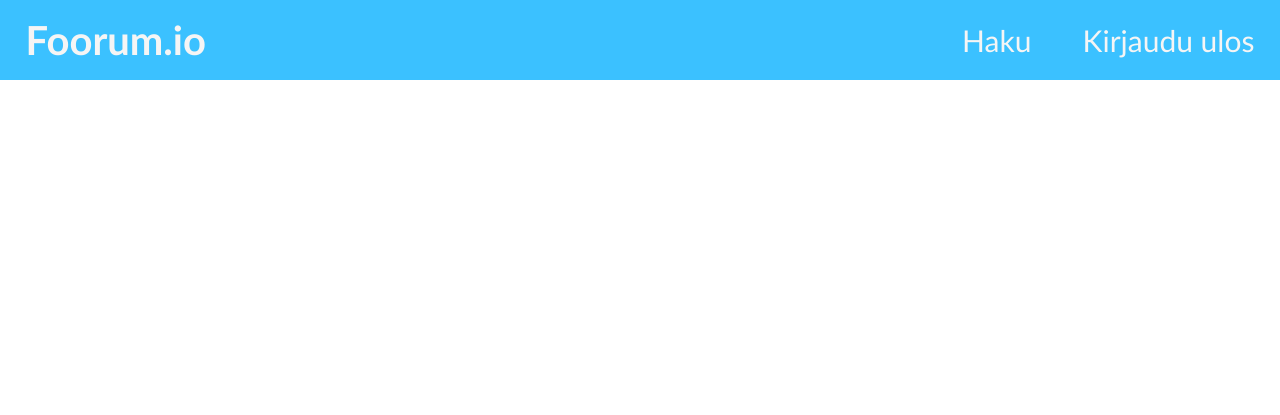
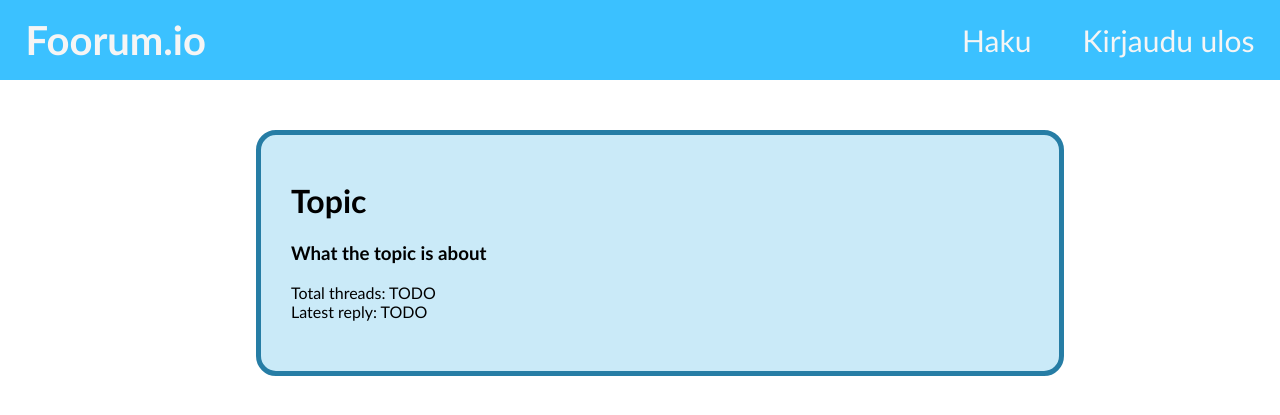
Before and after one commit to sonicsasha/Foorum.io, a Flask app: page / in a window 1280 px wide. Shown: the top 415 px of the page. Run offline with Flask 2, Linux system fonts and the light colour scheme; the visitor is signed in with stand-in values (Sample User, id 1).

Commit message:
ADD base for topics page
Did a concept for the topics page. CSS is still somewhat broken, going to figure it out at a later date

```diff
--- a/app.py
+++ b/app.py
@@ -33,7 +33,7 @@ def mainpage():
 
     print(username)
 
-    return render_template("site_layout.html")
+    return render_template("topics.html")
 
 
 @app.route("/login", methods=["GET"])
--- a/static/styles/site.css
+++ b/static/styles/site.css
@@ -32,6 +32,30 @@
     color: hsl(0, 0%, 83%)
 }
 
+.topic {
+    font-size: 1.5e;
+    margin-left: 20vw;
+    margin-right: 20vw;
+    margin-top: 50px;
+    width: 60vw;
+    height: auto;
+    background-color: #caeaf8;
+    border-radius: 20px;
+    padding-top: 25px;
+    padding-bottom: 50px;
+    padding-left: 30px;
+    border-color: #267da5;
+    border-width: 5px;
+    border-style: solid;
+
+}
+
+.topic :hover {
+    background-color: #8aa0aa;
+}
+
+
+
 button {
     vertical-align: top;
     height: 50px;
@@ -43,4 +67,5 @@ button {
 
 body {
     margin: 0;
+    font-family:'Trebuchet MS', 'Lucida Sans Unicode', 'Lucida Grande', 'Lucida Sans', Arial, sans-serif;
 }
--- /dev/null
+++ b/templates/topics.html
@@ -0,0 +1,21 @@
+<!DOCTYPE html>
+<link rel="stylesheet" href="{{ url_for('static',filename='styles/site.css') }}">
+<meta name="viewport" content="width=device-width, initial-scale=1">
+
+<title>Foorum.io</title>
+
+{% extends "site_layout.html" %}
+
+{% block content %}
+
+<div class="topic" style="cursor: pointer;" onclick="window.location='/topic';">
+    <h1><a>Topic</a></h1></li>
+    <h3><a>What the topic is about</a></h3>
+    <a>Total threads: TODO</a>
+    <br>
+    <a>Latest reply: TODO</a>
+</div>
+
+
+
+{% endblock %}
```
